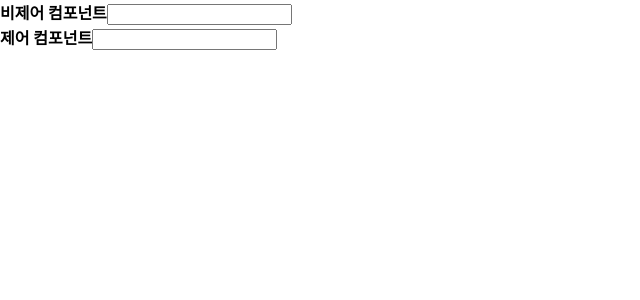
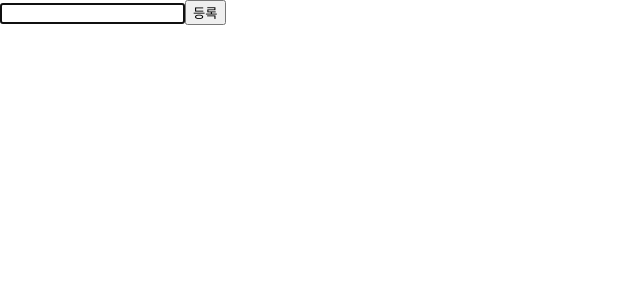
Before and after one commit to yesroad/gc-react-study, a React (Create React App) app in the folder my-app/: page / in a window 1280 px wide. Shown: the top 300 px of the page, without its empty margins (0-640 px from the left). Built offline with nearby package versions, Linux system fonts and the light colour scheme.

Commit message:
20200712 실습 (수정 , 포커스)

```diff
--- /dev/null
+++ b/my-app/src/20220712/todo/components/Form.js
@@ -0,0 +1,37 @@
+import { useEffect, useRef, useState } from 'react';
+
+function Form({ onForm }) {
+	const [value, setValue] = useState('');
+	const inputRef = useRef(null);
+	const onSubmit = (e) => {
+		e.preventDefault();
+
+		if (value.trim() === '') {
+			return alert('내용을 입력하세요');
+		}
+
+		onForm(value);
+
+		setValue('');
+	};
+
+	const onChange = (e) => {
+		const { value } = e.target;
+		setValue(value);
+	};
+
+	useEffect(() => {
+		if (value.trim() === '') {
+			inputRef.current.focus();
+		}
+	}, [value]);
+
+	return (
+		<form onSubmit={onSubmit}>
+			<input type='text' ref={inputRef} value={value} onChange={onChange} />
+			<button>등록</button>
+		</form>
+	);
+}
+
+export default Form;
--- /dev/null
+++ b/my-app/src/20220712/todo/components/List.js
@@ -0,0 +1,19 @@
+function List({ list, onToggle, onEdit }) {
+	return (
+		<ul>
+			{list?.map((item) => (
+				<li
+					key={item.id}
+					style={{
+						textDecoration: `${item.isChecked ? 'line-through' : 'none'}`,
+					}}
+				>
+					<span onClick={() => onToggle(item.id)}>{item.value}</span>
+					<button onClick={() => onEdit(item.id)}>수정</button>
+				</li>
+			))}
+		</ul>
+	);
+}
+
+export default List;
--- /dev/null
+++ b/my-app/src/20220712/todo/index.js
@@ -0,0 +1,75 @@
+import { useEffect, useState } from 'react';
+import Form from './components/Form';
+import List from './components/List';
+
+function TodoList() {
+	const [list, setList] = useState([]);
+
+	const onForm = (value) => {
+		const item = {
+			id: Date.now(),
+			value: value.trim(),
+			isChecked: false,
+		};
+
+		const items = [...list, item];
+
+		setList(items);
+
+		localStorage.setItem('todos', JSON.stringify(items));
+	};
+
+	const onToggle = (id) => {
+		setList((prevList) => {
+			const todos = [...list];
+			const itemIndex = prevList.findIndex((index) => index.id === id);
+			const item = prevList[itemIndex];
+
+			todos[itemIndex] = {
+				...item,
+				isChecked: !item.isChecked,
+			};
+
+			localStorage.setItem('todos', JSON.stringify(todos));
+
+			return todos;
+		});
+	};
+
+	const onEdit = (id) => {
+		const editValue = '';
+		const editMessage = prompt('변경할 값 입력', editValue);
+		if (alert) {
+			setList((prevList) => {
+				const todos = [...list];
+				const itemIndex = prevList.findIndex((index) => index.id === id);
+				const item = prevList[itemIndex];
+
+				todos[itemIndex] = {
+					...item,
+					value: editMessage.trim(),
+				};
+
+				localStorage.setItem('todos', JSON.stringify(todos));
+
+				return todos;
+			});
+		}
+	};
+
+	useEffect(() => {
+		const data = localStorage.getItem('todos');
+		if (data) {
+			setList(JSON.parse(data));
+		}
+	}, []);
+
+	return (
+		<div className='App'>
+			<Form onForm={onForm} />
+			<List list={list} onToggle={onToggle} onEdit={onEdit} />
+		</div>
+	);
+}
+
+export default TodoList;
--- a/my-app/src/App.js
+++ b/my-app/src/App.js
@@ -1,9 +1,9 @@
-import Refs from './20220712/study';
+import TodoList from './20220712/todo';
 
 function App() {
 	return (
 		<div className='App'>
-			<Refs />
+			<TodoList />
 		</div>
 	);
 }
```
